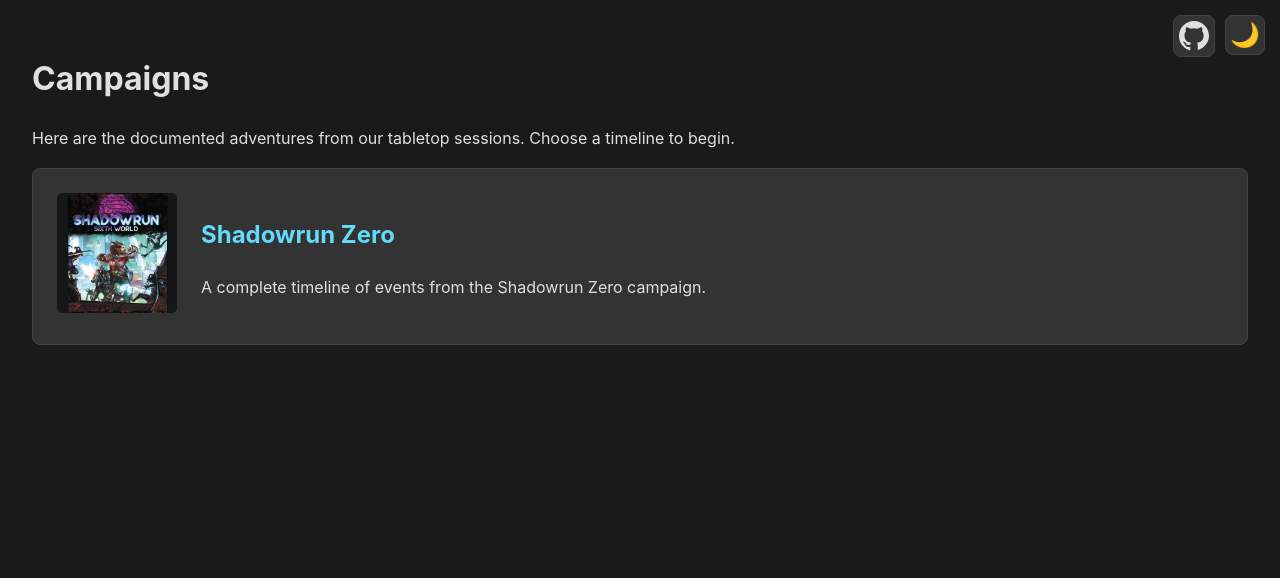
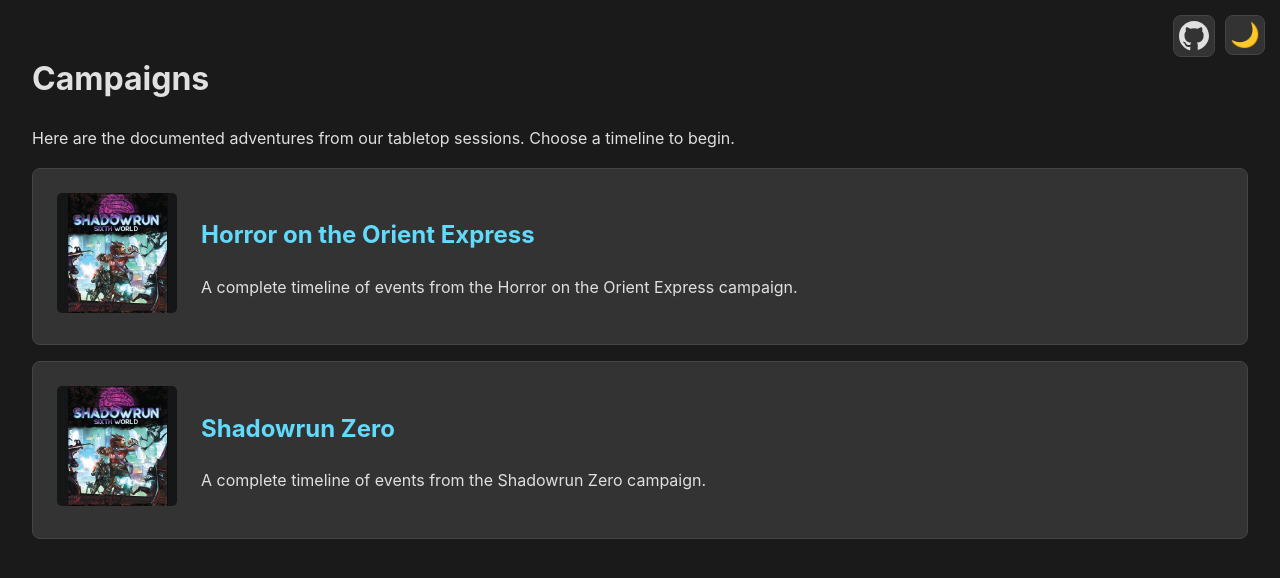
Before and after one commit to TabletopAdventures/tabletopadventures.github.io, a Jekyll site: the page built from index.md, in a window 1280 px wide. Shown: the top 578 px of the page. Built offline with Jekyll 4.4.1, drawn with Linux system fonts in a browser that asks for light colours.

Commit message:
Update _config.yml Horror on the Orient Express

```diff
--- a/_config.yml
+++ b/_config.yml
@@ -20,6 +20,11 @@
     permalink: /:collection/:name/
     icon: "/assets/images/shadowrun_zero/campaign_icon.png"
 
+  horror_on_the_orient_express:
+    output: true
+    title: "Horror on the Orient Express"
+    icon: "/assets/images/shadowrun_zero/campaign_icon.png"
+
 # Defaults for all pages and collections
 defaults:
   - scope:
```
